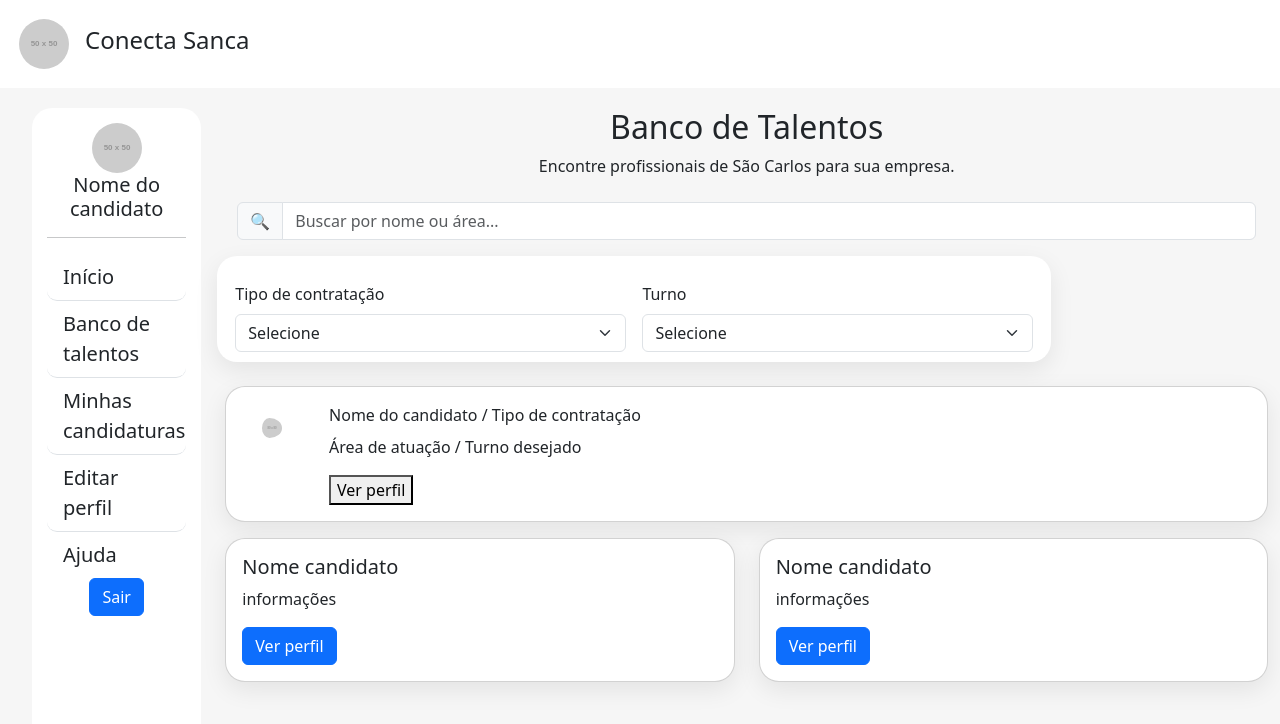
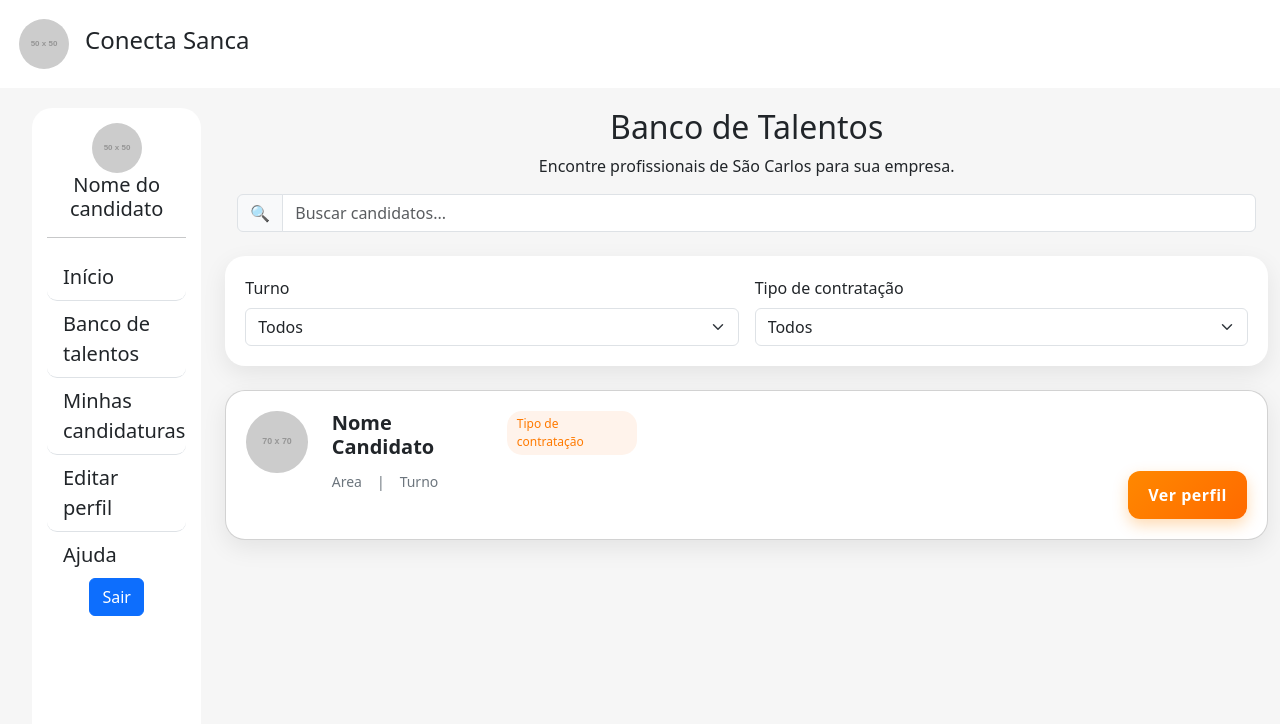
Before and after one commit to GustavoDonofre/pi-vagas, a Next.js app: page /main/banco_talentos_emp in a window 1280 px wide. Shown: the top 724 px of the page. Built offline with nearby package versions, Linux system fonts and the light colour scheme.

Commit message:
pasta conexao com o supabase, atualizado o feed do candidato e o feed da empresa

```diff
--- a/app/main/banco_talentos_emp/banco_talentos_emp.css
+++ b/app/main/banco_talentos_emp/banco_talentos_emp.css
@@ -6,20 +6,50 @@ body{
         text-align: center;
 }
 
+.navbar{
+    background-color: #f6f6f6;
+    margin-left: 350px;
+}
+
 .card_filtros{
-    width: 80%;
-    padding: 10px;
     background-color: #ffffff;
+    padding: 20px;
     border-radius: 20px;
     box-shadow: 0 8px 25px rgba(0, 0, 0, 0.08);
 }
 
 .card{
+    padding: 20px;
     border-radius: 20px;
     box-shadow: 0 8px 25px rgba(0, 0, 0, 0.08);
 }
 
-.img_card{
-    padding: 15px;
-    padding-left: 20px;
+/*.perfil{
+    display: flex;
+    gap: 15px;
+    align-items: flex-start;
+}*/
+
+.topo{
+    display: flex;
+    gap: 10px;
 }
+
+.nome{
+    font-weight: bold;
+}
+
+.contratacao{
+    background: #fff3eb;
+    color: #ff7a00;
+    padding: 4px 10px;
+    border-radius: 15px;
+    font-size: 12px;
+}
+
+.info{
+    display: flex;
+    gap: 15px;
+    color: #6c757d;
+    font-size: 14px;
+}
--- a/app/main/banco_talentos_emp/page.js
+++ b/app/main/banco_talentos_emp/page.js
@@ -10,97 +10,104 @@ export default function bancoTalentosEmp() {
                 <p>Encontre profissionais de São Carlos para sua empresa.</p>
             </div>
 
-            <nav class="navbar mb-4">
-                <form class="container-fluid">
-                    <div class="input-group">
-                        <span class="input-group-text">🔍</span>
-                        <input type="text" class="form-control" placeholder="Buscar por nome ou área..." />
+            <form className="container-fluid d-flex justify-content-center">
+                <div className="input-group">
+                    <span className="input-group-text">🔍</span>
+                    <input type="text" className="form-control" placeholder="Buscar candidatos..." />
                 </div>
             </form>
-            </nav>
 
-            <div class="filtros card_filtros row g-3">
-                <div class="col-md-6">
-                    <label class="form-label">Tipo de contratação</label>
-                    <select class="form-select">
-                        <option value="" selected disabled hidden>Selecione</option>
-                        <option value="efetivo">Efetivo</option>
-                        <option value="temporario">Temporário</option>
+            <br />
+
+            <div className="card_filtros">
+                <div className="row g-3">
+
+                    <div className="col-md-6">
+                        <label className="form-label"> Turno </label>
+                        <select className="form-select">
+                            <option value="" selected disabled hidden> Todos </option>
+                            <option value="matutino"> Matutino </option>
+                            <option value="vespertino"> Vespertino </option>
+                            <option value="noturno"> Noturno </option>
                         </select>
                     </div>
 
-                <div class="col-md-6">
-                    <label class="form-label">Turno</label>
-                    <select class="form-select">
-                        <option value="" selected disabled hidden>Selecione</option>
-                        <option value="matutino">Matutino</option>
-                        <option value="vespertino">Vespertino</option>
-                        <option value="noturno">Noturno</option>
+                    <div className="col-md-6">
+                        <label className="form-label"> Tipo de contratação </label>
+                        <select className="form-select">
+                            <option value="" selected disabled hidden> Todos </option>
+                            <option value="efetivo"> Efetivo </option>
+                            <option value="temporario"> Temporário </option>
                         </select>
                     </div>
+
+                </div>
+
             </div>
 
             <br />
 
-            <div class="card mb-3">
-                <div class="row g-0 align-items-left">
+            <div className="card">
 
-                    <div class="col-md-1  p-3">
-                        <img src="https://placehold.co/80" class="img_card rounded-circle img-fluid" />
-                    </div>
-
-                    <div class="col-md-10">
-                        <div class="card-body">
-                            <p class="card-title"> Nome do candidato / Tipo de contratação </p>
-                            <p class="card-text"> Área de atuação / Turno desejado </p>
-                            <button class="botao_perfil" data-bs-toggle="modal" data-bs-target="#modal_perfil"> Ver perfil </button>
+                <div className="perfil">
+                    <div className="col-12">
+                        <div className="row">
+                            <div className="col-1">
+                                <div>
+                                    <img src="https://placehold.co/70" className="rounded-circle img-fluid" />
                                 </div>
                             </div>
 
+                            <div className="col-11">
+                                <div className="col-4">
+                                    <div className="topo">
+                                        <h5 className="nome">Nome Candidato</h5>
+                                        <p className="contratacao">Tipo de contratação</p>
                                     </div>
                                 </div>
+                                <div className="row">
 
-            <div class="row">
-                <div class="col-sm-6 mb-3 mb-sm-0">
-                    <div class="card">
-                        <div class="card-body">
-                            <h5 class="card-title">Nome candidato</h5>
-                            <p class="card-text">informações</p>
-                            <a href="#" class="btn btn-primary">Ver perfil</a>
+                                <div className="col-8">
+                                    <div className="info">
+                                        <p>Area</p>
+                                        <p>|</p>
+                                        <p>Turno</p>
                                     </div>
                                 </div>
+                                <div className="col-4 d-flex justify-content-end">
+                                    <button className="btn-padrao" data-bs-toggle="modal" data-bs-target="#modal_perfil">Ver perfil</button>
                                 </div>
-                <div class="col-sm-6 mb-3 mb-sm-0">
-                    <div class="card">
-                        <div class="card-body">
-                            <h5 class="card-title">Nome candidato</h5>
-                            <p class="card-text">informações</p>
-                            <a href="#" class="btn btn-primary">Ver perfil</a>
+                                </div>
                             </div>
                         </div>
                     </div>
                 </div>
 
 
+            </div>
 
-            <div class="modal fade" id="modal_perfil">
-                <div class="modal-dialog">
-                    <div class="modal-content">
-                        <div class="modal-header">
-                            <h2> Nome do candidato </h2>
-                            <button class="btn-close" data-bs-dismiss="modal"></button>
+            <div className="modal fade" id="modal_perfil">
+                <div className="modal-dialog">
+                    <div className="modal-content">
+                        <div className="modal-header">
+                            <h2> Nome da empresa </h2>
+                            <button className="btn-close" data-bs-dismiss="modal"></button>
                         </div>
-                        <div class="modal-body">
-                            Informações do candidato.
+                        <div className="modal-body">
+
+                            <p> Importar dados candidato </p>
+                            <p> Importar dados do cadastro do banco de talentos </p>
+
                         </div>
-                        <div class="modal-footer">
-                            <button data-bs-dismiss="modal"> Contratar </button>
-                        </div>
+                        <div className="modal-footer">
+                            <button className="btn-padrao" data-bs-dismiss="modal"> Candidatar-se </button>
                         </div>
                     </div>
                 </div>
             </div>
 
+        </div>
+
     )
 
 }
--- /dev/null
+++ b/app/main/conexao/supabase.js
@@ -0,0 +1,3 @@
+import { createClient } from '@supabase/supabase-js'
+const supabase = createClient('https://qrcmtnxakmuwbunyoooc.supabase.co', 'sb_publishable_kD9z8OLZIlbh3yry6yNMDQ_LTAi81op')
+export default supabase
--- a/app/main/feed_candidato/page.js
+++ b/app/main/feed_candidato/page.js
@@ -1,4 +1,4 @@
-import "./feed.css"
+import './feed_candidato.css'
 
 export default function Feed() {
 
@@ -43,9 +43,6 @@ export default function Feed() {
 
             <br />
 
-
-
-
             <div className="card">
 
                 <div className="perfil">
@@ -82,7 +79,6 @@ export default function Feed() {
                     </div>
                 </div>
 
-
             </div>
 
             <div className="modal fade" id="modal_perfil">
```
Also changed, not shown: app/main/feed_candidato/feed_candidato.css (renamed from app/main/feed_candidato/feed.css, +0 -9 lines). Lines whose indentation alone changed are shown as unchanged.
